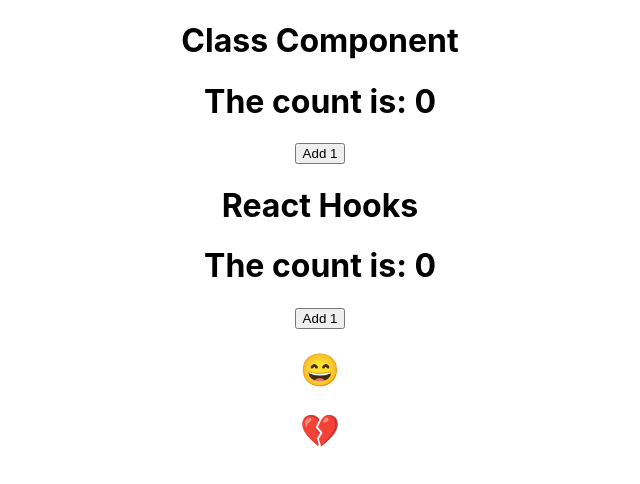
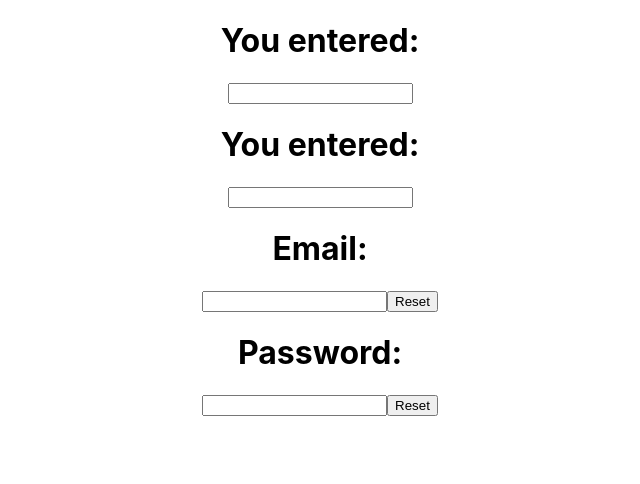
Before and after one commit to SaiManojBotchu/ReactHooks, a React (Create React App) app: page / in a window 1280 px wide. Shown: the top 484 px of the page, without its empty margins (320-960 px from the left). Built offline with nearby package versions, Linux system fonts and the light colour scheme.

Commit message:
custom hook useInputState

```diff
--- a/src/App.js
+++ b/src/App.js
@@ -1,15 +1,21 @@
 import React from 'react';
-import CounterClass from './CounterClass';
-import CounterHooks from './CounterHooks';
-import Toggler from './Toggler';
+// import CounterClass from './CounterClass';
+// import CounterHooks from './CounterHooks';
+// import TogglerHook from './TogglerHook';
+import FormClass from './FormClass';
+import FormHooks from './FormHooks';
+import FormInputStateHook from './FormInputStateHook';
 import './App.css';
 
 function App() {
   return (
     <div className='App'>
-      <CounterClass />
+      {/* <CounterClass />
       <CounterHooks />
-      <Toggler />
+      <TogglerHook /> */}
+      <FormClass />
+      <FormHooks />
+      <FormInputStateHook />
     </div>
   );
 }
--- /dev/null
+++ b/src/FormClass.js
@@ -0,0 +1,23 @@
+import React, { Component } from 'react';
+
+class FormClass extends Component {
+  constructor(props) {
+    super(props);
+    this.state = { email: '' };
+  }
+
+  handleChange = (evt) => {
+    this.setState({ email: evt.target.value });
+  };
+
+  render() {
+    return (
+      <div>
+        <h1>You entered: {this.state.email}</h1>
+        <input type='text' value={this.state.email} onChange={this.handleChange} />
+      </div>
+    );
+  }
+}
+
+export default FormClass;
--- /dev/null
+++ b/src/FormHooks.js
@@ -0,0 +1,13 @@
+import React, { useState } from 'react';
+
+const FormHooks = () => {
+  const [email, setEmail] = useState('');
+  return (
+    <div>
+      <h1>You entered: {email}</h1>
+      <input type='text' value={email} onChange={(evt) => setEmail(evt.target.value)} />
+    </div>
+  );
+};
+
+export default FormHooks;
--- /dev/null
+++ b/src/FormInputStateHook.js
@@ -0,0 +1,19 @@
+import React from 'react';
+import useInputState from './hooks/useInputState';
+
+const FormInputStateHook = () => {
+  const [email, updateEmail, resetEmail] = useInputState('');
+  const [password, updatePassword, resetPassword] = useInputState('');
+  return (
+    <div>
+      <h1>Email: {email}</h1>
+      <input type='text' value={email} onChange={updateEmail} />
+      <button onClick={resetEmail}>Reset</button>
+      <h1>Password: {password}</h1>
+      <input type='text' value={password} onChange={updatePassword} />
+      <button onClick={resetPassword}>Reset</button>
+    </div>
+  );
+};
+
+export default FormInputStateHook;
--- a/src/Toggler.js
+++ b/src/TogglerHook.js
@@ -1,7 +1,7 @@
 import React from 'react';
 import useToggle from './hooks/useToggle';
 
-const Toggler = () => {
+const TogglerHook = () => {
   const [isHappy, toggleIsHappy] = useToggle(true);
   const [isHeartBroken, toggleIsHeartBroken] = useToggle(false);
   return (
@@ -12,4 +12,4 @@ const Toggler = () => {
   );
 };
 
-export default Toggler;
+export default TogglerHook;
--- /dev/null
+++ b/src/hooks/useInputState.js
@@ -0,0 +1,14 @@
+import { useState } from 'react';
+
+const useInputState = (value) => {
+  const [state, setState] = useState(value);
+  const updateState = (evt) => {
+    setState(evt.target.value);
+  };
+  const reset = () => {
+    setState('');
+  };
+  return [state, updateState, reset];
+};
+
+export default useInputState;
```
